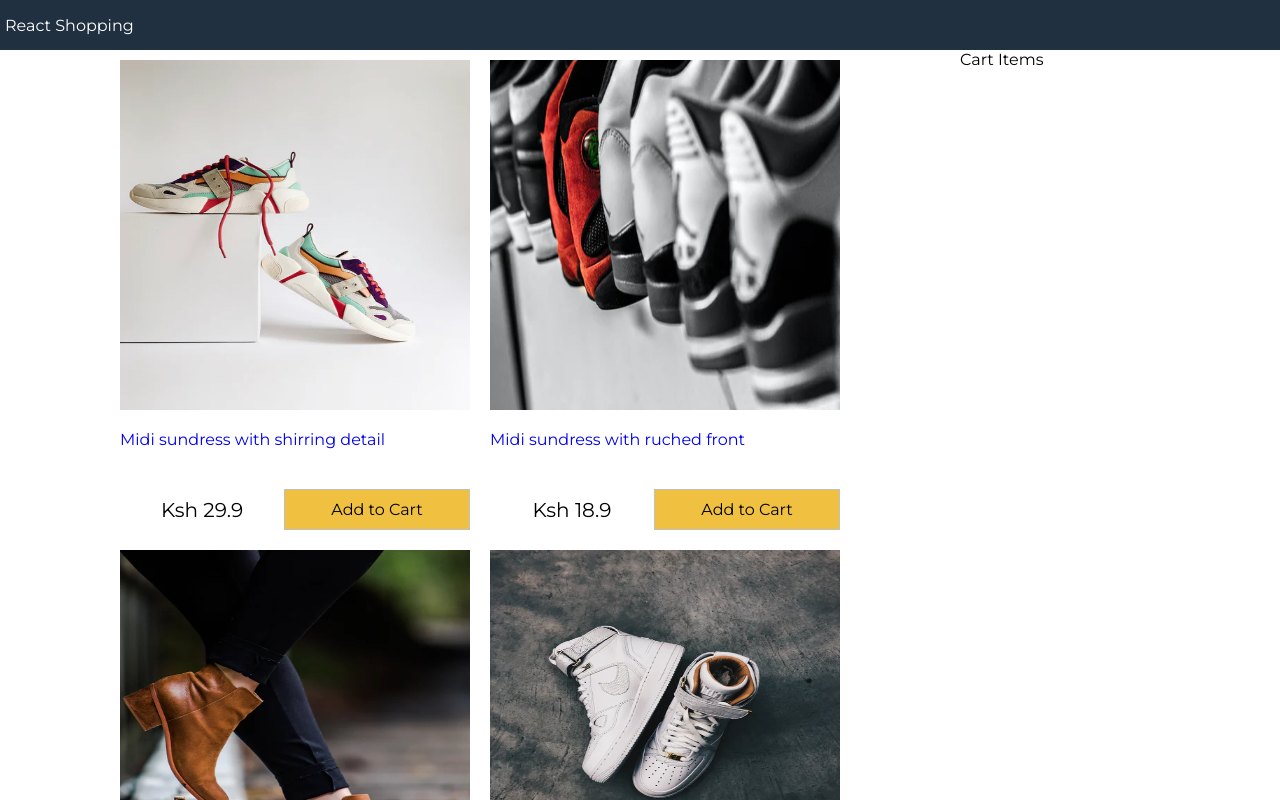
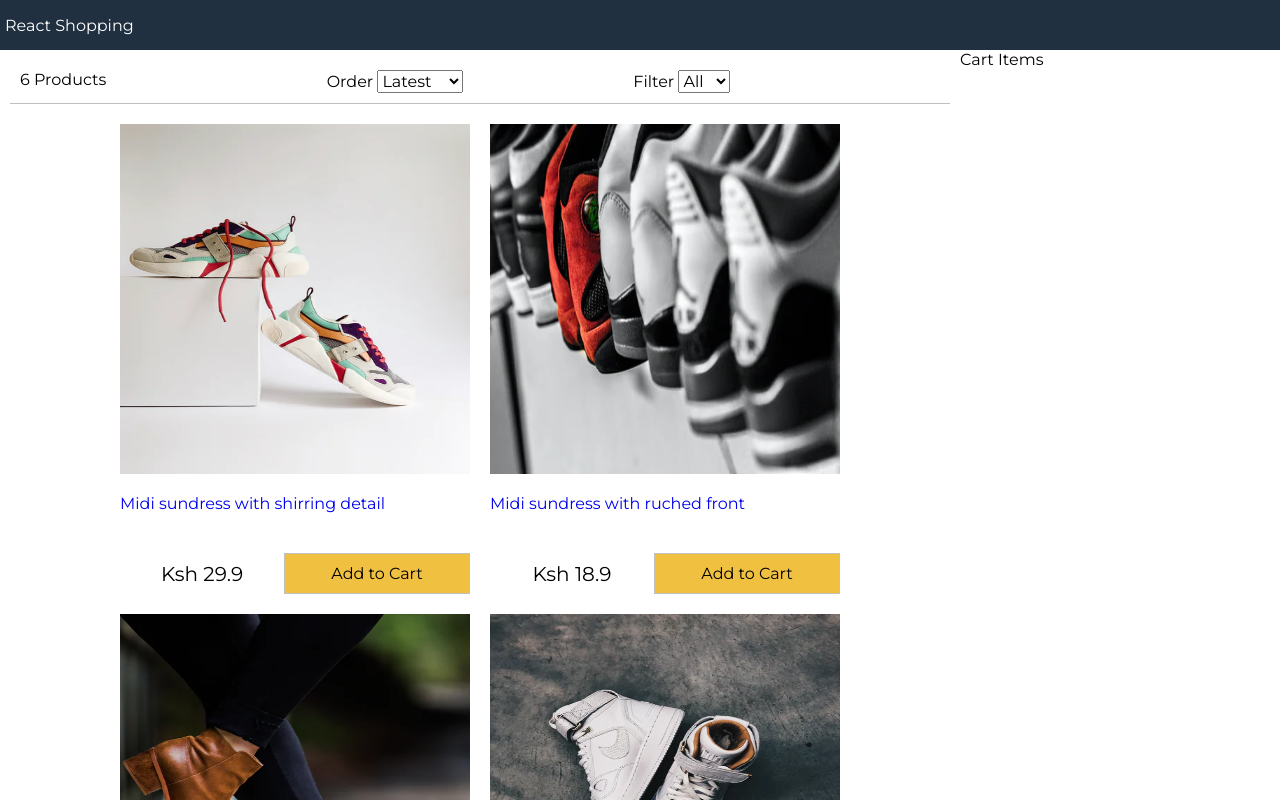
Before and after one commit to lumungep12/react-shopping-cart, a React (Create React App) app: page / in a window 1280 px wide. Shown: the top 800 px of the page. Built offline with nearby package versions, Linux system fonts and the light colour scheme.

Commit message:
Filter Component update

```diff
--- a/src/App.js
+++ b/src/App.js
@@ -1,5 +1,6 @@
 //Frature One
 import React from 'react';
+import Filter from './Components/Filter';
 import Products from './Components/Products';
 import data from './data.json';
 
@@ -14,6 +15,37 @@
     };
   }
 
+  sortProducts = (e) => {
+    const sort = e.target.value;
+    this.setState((state) => ({
+      sort: sort,
+      products: this.state.products.slice().sort((a, b) =>
+      sort === "lowest" ?
+      a.price > b.price ?
+      1 : -1:
+      sort === "highest" ?
+      a.price < b.price ?
+      1 : -1:
+      a._id > b._id ?
+      1 : -1 ),
+    }));
+  };
+
+  filterProducts = (e) => {
+
+    if(e.target.value === ""){
+      this.setState({
+        size: e.target.value,
+        product: data.products
+      });
+    }else{
+    this.setState({
+      size: e.target.value,
+      products: data.products.filter(product => product.availableSizes.indexOf(e.target.value) >= 0)
+    });
+  }
+  }
+
 
   render(){
   return (
@@ -24,6 +56,13 @@
       <main>
         <div className="content">
           <div className="mainContent">
+            <Filter count={this.state.products.length}
+                    size = {this.state.size}
+                    sort = {this.state.sort}
+
+                    filterProducts = {this.filterProducts}
+                    sortProducts = {this.sortProducts}
+             />
             <Products products={this.state.products} />
           </div>
           <div className="sideBar">
--- /dev/null
+++ b/src/Components/Filter.js
@@ -0,0 +1,29 @@
+import React, { Component } from 'react'
+
+export default class Filter extends Component {
+    render() {
+        return (
+            <div className="filter">
+            <div className="filterResult">{this.props.count} Products</div>
+            <div className="filterSort">Order {" "}
+            <select value={this.props.sort} onChange={this.props.sortProducts}>
+                <option value="">Latest</option>
+                <option value="lowest">Lowest</option>
+                <option value="highest">Highest</option>
+            </select>
+            </div>
+            <div className="filterSize">Filter {" "}
+            <select value={this.props.size} onChange={this.props.filterProducts}>
+                <option value="">All</option>
+                <option value="XS">XS</option>
+                <option value="S">S</option>
+                <option value="M">M</option>
+                <option value="L">L</option>
+                <option value="XL">XL</option>
+                <option value="XXL">XXL</option>
+            </select>
+            </div>
+            </div>
+        )
+    }
+}
--- a/src/index.css
+++ b/src/index.css
@@ -112,3 +112,15 @@
 .button.primary{
   background-color: #f0c040;
 }
+
+/* FILTER STYLING */
+.filter{
+  display: flex;
+  justify-content: space-between;
+  padding: 1rem;
+  margin: 1rem;
+  border-bottom: 0.1rem solid #c0c0c0;
+}
+.filter div{
+  flex: 1;
+}
```
